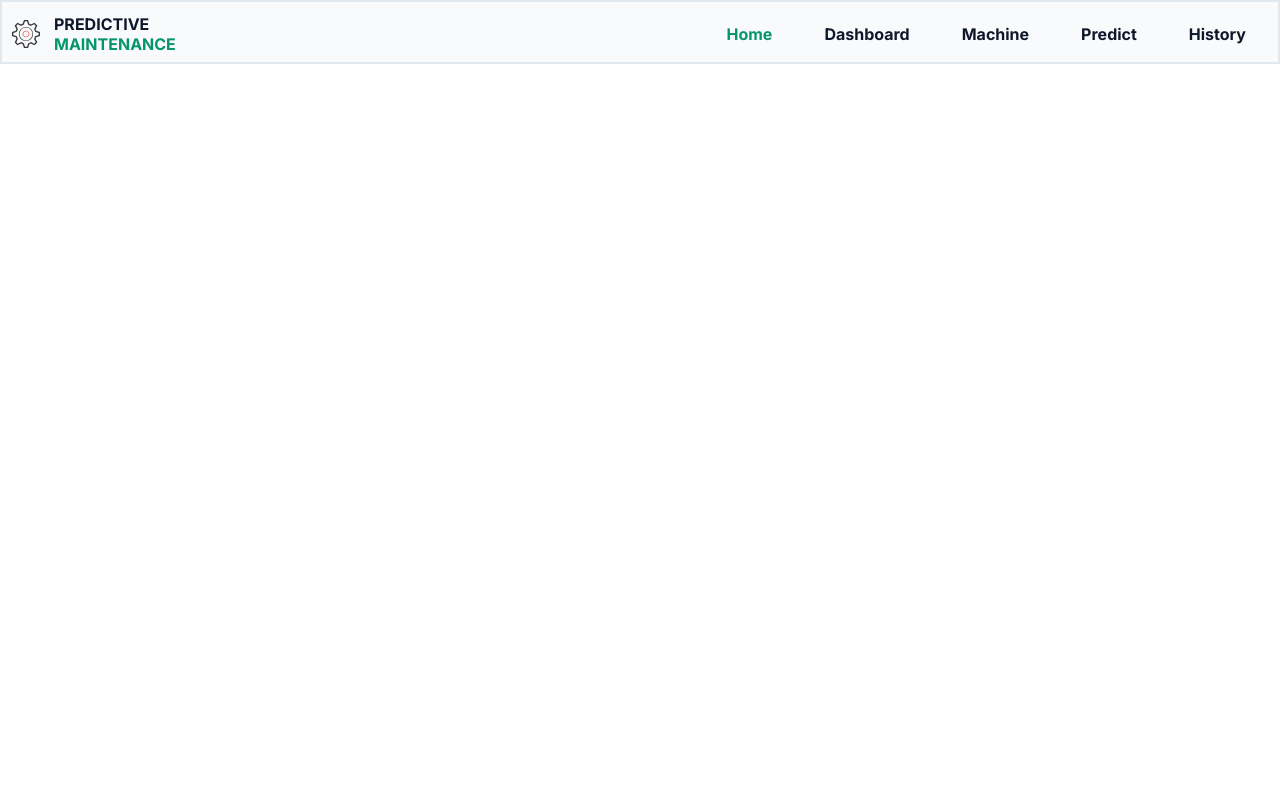
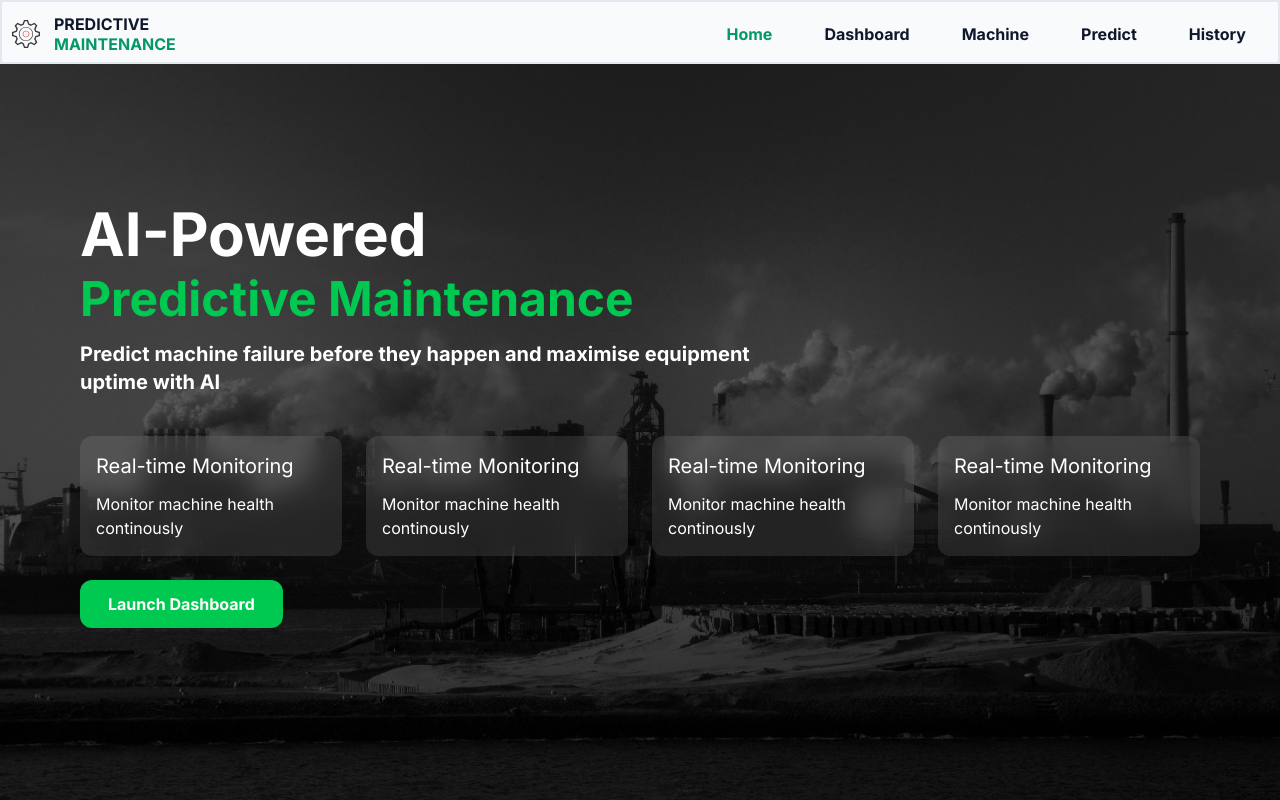
Before and after one commit to aliaarish17/Predictive_Maintenance, a React app in the folder frontend/: page /home in a window 1280 px wide. Built offline with nearby package versions, Linux system fonts and the light colour scheme; the HTML template or start-up script is replaced by a standard one.

Commit message:
frontend and backend updates

```diff
--- a/frontend/src/components/Common/Navbar.jsx
+++ b/frontend/src/components/Common/Navbar.jsx
@@ -1,7 +1,9 @@
 import React from 'react'
 import logo from '../../assets/logo.svg'
 import { Link,NavLink } from 'react-router-dom'
-function Navbar() {
+
+
+export default function Navbar() {
   return (
     <>
     <div className=' fixed  flex flex-row justify-between  w-full h-auto bg-[#F8FAFC] border-2 border-[#E2E8F0]'>
@@ -85,5 +87,3 @@ function Navbar() {
     </>
     )
 }
-
-export default Navbar
--- /dev/null
+++ b/frontend/src/components/UI/FeatureCard.jsx
@@ -0,0 +1,13 @@
+import React from 'react'
+
+function FeatureCard({title,desc}) {
+  return (
+    <div  className="bg-white/10 backdrop-blur-md flex flex-col p-4 gap-3 max-w-2xl  rounded-xl">
+    <h3 className='text-xl text-white hover:text-green-500 '>{title}</h3>
+    <p className='text-white'>{desc}</p>
+
+    </div>
+  )
+}
+
+export default FeatureCard
--- a/frontend/src/pages/Home/Home.jsx
+++ b/frontend/src/pages/Home/Home.jsx
@@ -1,8 +1,71 @@
 import React from 'react'
+import { Link,NavLink } from 'react-router-dom'
+import bgImage from "../../assets/bg.jpg"
+import FeatureCard from '../../components/UI/FeatureCard'
+import { useNavigate } from 'react-router-dom'
+import Navbar from '../../components/Common/Navbar'
+
 
 export default function Home() {
+  const navigate = useNavigate()
+  const features = [
+    {
+    title: "Real-time Monitoring",
+    desc: 'Monitor machine health continously'
+    },
+
+    {
+    title: "Real-time Monitoring",
+    desc: 'Monitor machine health continously'
+    },
+
+    {
+    title: "Real-time Monitoring",
+    desc: 'Monitor machine health continously'
+    },
+
+    {
+    title: "Real-time Monitoring",
+    desc: 'Monitor machine health continously'
+    },
+  ]
+
+
   return (
     <>
+    <nav className='fixed top-0 z-50 left-0 w-full'>
+      <Navbar/>
+    </nav>
+     <div className='relative w-screen h-screen overflow-hidden bg-center bg-cover'
+    style={{
+      backgroundImage: `url(${bgImage})`
+    }}>
+      <div className="absolute pointer-events-none inset-0 bg-black/65"></div>
+      <div className='relative z-10 h-screen flex flex-col top-4 justify-center bottom-20 items-start px-20'>
+        <h1 className='text-6xl  text-white font-bold'>
+          AI-Powered <br/>
+          <span className='text-green-500 text-5xl'>Predictive Maintenance</span>
+        </h1>
+
+        <p className='text-white mt-4 text-xl font-bold max-w-2xl'>Predict machine failure before they happen and maximise equipment uptime with AI</p>
+
+       <div className="flex flex-row  gap-6 mt-10">
+        {features.map((feature, index) => (
+          <FeatureCard
+            key={index}
+            title={feature.title}
+            desc={feature.desc}
+          />
+        ))}
+      </div>
+
+      <button onClick={()=> navigate("/dashboard")} className='border-white cursor-pointer hover:bg-green-600 transition-all ease-in   px-7 py-3 mt-6 rounded-xl text-white font-bold bg-green-500 outline-0 '>
+        Launch Dashboard
+      </button>
+      </div>
+
+
+    </div>
 
     </>
 
```
Also changed, not shown: frontend/src/assets/bg.jpg (renamed from frontend/src/assets/pexels-hans-heemsbergen-2152884034-32503740.jpg).
